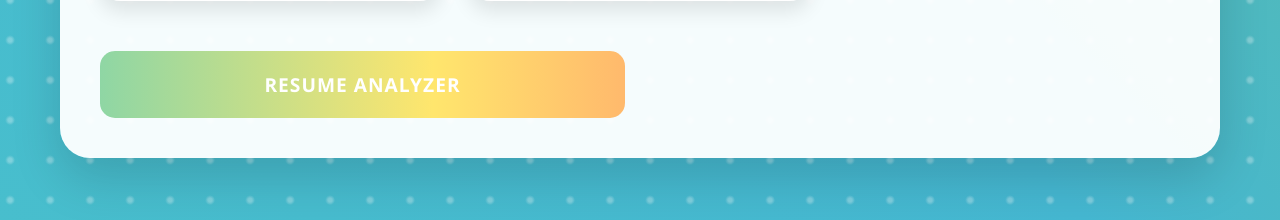
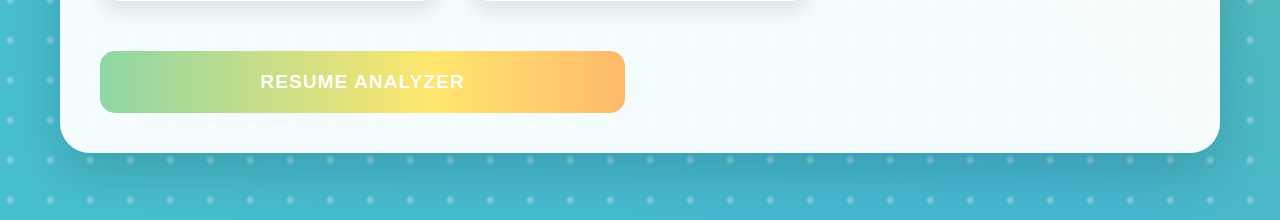
Before and after one commit to DCode-v05/Job-Screening-Assistant, a Flask app: page /home in a window 1280 px wide. Shown: the part 1050-1270 px from the top of the page. Run offline with Flask 3, Linux system fonts and the light colour scheme.

Commit message:
Update home.html

```diff
--- a/templates/home.html
+++ b/templates/home.html
@@ -10,7 +10,6 @@
             padding: 0;
             box-sizing: border-box;
         }
-
         body {
             font-family: 'Segoe UI', Tahoma, Geneva, Verdana, sans-serif;
             background: linear-gradient(45deg, #FF6B6B, #4ECDC4, #45B7D1, #96C93D);
@@ -19,13 +18,11 @@
             overflow-x: hidden;
             animation: gradientBG 15s ease infinite;
         }
-
         @keyframes gradientBG {
             0% { background-position: 0% 50% }
             50% { background-position: 100% 50% }
             100% { background-position: 0% 50% }
         }
-
         body::before {
             content: '';
             position: absolute;
@@ -38,12 +35,10 @@
             animation: moveBackground 40s linear infinite;
             z-index: 0;
         }
-
         @keyframes moveBackground {
             0% { transform: translate(0, 0); }
             100% { transform: translate(-60px, -60px); }
         }
-
         .header {
             background: rgba(255, 255, 255, 0.2);
             backdrop-filter: blur(10px);
@@ -54,7 +49,6 @@
             z-index: 1000;
             box-shadow: 0 4px 30px rgba(0, 0, 0, 0.1);
         }
-
         .logo-container {
             display: flex;
             align-items: center;
@@ -62,28 +56,23 @@
             max-width: 1200px;
             margin: 0 auto;
         }
-
         .logo {
             width: 100px;
             height: 80px;
             animation: logoAnimation 3s ease-in-out infinite;
             filter: drop-shadow(0 0 10px rgba(255, 255, 255, 0.3));
         }
-
-
         .header-text {
             color: rgba(0, 0, 0, 0.726);
             font-size: 1.8em;
             font-weight: 700;
             text-shadow: 2px 2px 4px rgba(0, 0, 0, 0.2);
         }
-
         .main-container {
             max-width: 1200px;
             margin: 120px auto 40px;
             padding: 20px;
         }
-
         .hero-section {
             background: rgba(255, 255, 255, 0.95);
             border-radius: 30px;
@@ -92,7 +81,6 @@
             position: relative;
             overflow: hidden;
         }
-
         .hero-section::before {
             content: '';
             position: absolute;
@@ -104,13 +92,11 @@
             background-size: 400% 400%;
             animation: gradientBorder 3s ease infinite;
         }
-
         @keyframes gradientBorder {
             0% { background-position: 0% 50% }
             50% { background-position: 100% 50% }
             100% { background-position: 0% 50% }
         }
-
         h1 {
             font-size: 3.5em;
             background: linear-gradient(45deg, #FF6B6B, #4ECDC4, #FFE66D);
@@ -120,7 +106,6 @@
             margin-bottom: 20px;
             text-align: center;
         }
-
         .team-name {
             background: linear-gradient(45deg, #FF6B6B, #FF8E53);
             -webkit-background-clip: text;
@@ -128,14 +113,12 @@
             -webkit-text-fill-color: transparent;
             font-weight: bold;
         }
-
         .features-grid {
             display: grid;
             grid-template-columns: repeat(auto-fit, minmax(280px, 1fr));
             gap: 30px;
             margin: 40px 0;
         }
-
         .feature-card {
             background: white;
             padding: 30px;
@@ -149,7 +132,6 @@
             position: relative;
             overflow: hidden;
         }
-
         .feature-card::before {
             content: '';
             position: absolute;
@@ -159,57 +141,46 @@
             height: 4px;
             background: linear-gradient(90deg, #FF6B6B, #4ECDC4);
         }
-
         .feature-card:nth-child(2)::before {
             background: linear-gradient(90deg, #4ECDC4, #FFE66D);
         }
-
         .feature-card:nth-child(3)::before {
             background: linear-gradient(90deg, #FFE66D, #96C93D);
         }
-
         .feature-card:nth-child(4)::before {
             background: linear-gradient(90deg, #96C93D, #FF6B6B);
         }
-
         .feature-card:nth-child(5)::before {
             background: linear-gradient(90deg, #FF6B6B, #FFE66D);
         }
-
         .feature-card:hover {
             transform: translateY(-10px) scale(1.02);
             box-shadow: 0 20px 40px rgba(0, 0, 0, 0.2);
         }
-
         .feature-icon {
             font-size: 3.5em;
             margin-bottom: 20px;
             transition: all 0.3s ease;
         }
-
         .feature-card:hover .feature-icon {
             transform: scale(1.2) rotate(10deg);
         }
-
         .feature-card h3 {
             color: #333;
             margin-bottom: 15px;
             font-size: 1.5em;
         }
-
         .feature-card p {
             color: #666;
             line-height: 1.8;
             font-size: 1.1em;
         }
-
         .buttons-container {
             display: grid;
             grid-template-columns: repeat(2, 1fr);
             gap: 30px;
             margin-top: 50px;
         }
-
         .btn {
             padding: 20px 40px;
             border-radius: 15px;
@@ -228,35 +199,28 @@
             background-size: 300% 100%;
             animation: gradientButton 3s ease infinite;
         }
-
         .btn:nth-child(1) {
             background-image: linear-gradient(to right, #FF6B6B, #4ECDC4, #FFE66D, #FF6B6B);
         }
-
         .btn:nth-child(2) {
             background-image: linear-gradient(to right, #4ECDC4, #FFE66D, #96C93D, #4ECDC4);
         }
-
         @keyframes gradientButton {
             0% { background-position: 0% 50% }
             50% { background-position: 100% 50% }
             100% { background-position: 0% 50% }
         }
-
         .btn:hover {
             transform: translateY(-5px);
             box-shadow: 0 15px 30px rgba(0, 0, 0, 0.2);
         }
-
         @media (max-width: 768px) {
             .buttons-container {
                 grid-template-columns: 1fr;
             }
-
             h1 {
                 font-size: 2.5em;
             }
-
             .header-text {
                 font-size: 1.4em;
             }
@@ -266,7 +230,7 @@
 <body>
     <header class="header">
         <div class="logo-container">
-            <img src="logo.png" alt="College Logo" class="logo">
+        <img src="https://huggingface.co/spaces/Denistan2005/job-screening-assistant/resolve/main/templates/logo.png" alt="Logo" class="logo">
             <div class="header-text">AI Resume Builder</div>
         </div>
     </header>
@@ -308,7 +272,7 @@
             </div>
 
             <div class="buttons-container">
-                <a href="/resume-analyzer" class="btn">Resume Analyzer</a>
+                <button type="button" class="btn" onclick="window.location.href='https://denistan2005-job-screening-assistant.hf.space/resume-analyzer'">Resume Analyzer</button>
             </div>
         </div>
     </div>
```
